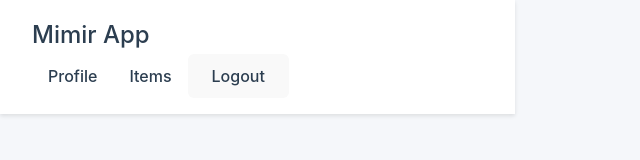
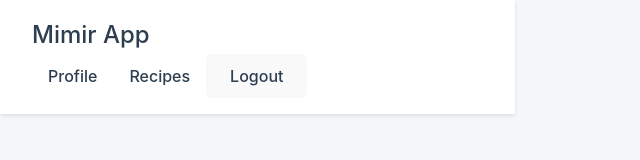
Before and after one commit to chas-academy/u09-business-project-loopback-labs, a React (Vite) app in the folder frontend/: page / in a window 1280 px wide. Shown: the top 160 px of the page, without its empty margins (0-640 px from the left). Built offline with nearby package versions, Linux system fonts and the light colour scheme; no server answers; sample sign-in values are in the browser's storage.

Commit message:
refactor: rename items to recipes
- Rename Items component to Recipes
- Update route path from /items to /recipes
- Update navigation link text and path in Navbar
- Keep same functionality but with more descriptive naming

```diff
--- a/frontend/src/App.jsx
+++ b/frontend/src/App.jsx
@@ -1,7 +1,7 @@
 import { BrowserRouter, Routes, Route, Navigate } from 'react-router-dom';
 import Navbar from './components/Navbar';
 import Home from './pages/Home';
-import Items from './pages/Items';
+import Recipes from './pages/Recipes';
 import Login from './pages/Login';
 import GithubCallback from './pages/GithubCallback';
 import Profile from './pages/Profile';
@@ -34,10 +34,10 @@ function App() {
               }
               />
               <Route
-                path="/items"
+                path="/recipes"
                 element={
                   <PrivateRoute>
-                    <Items />
+                    <Recipes />
                   </PrivateRoute>
                 }
               />
--- a/frontend/src/components/Navbar.jsx
+++ b/frontend/src/components/Navbar.jsx
@@ -25,8 +25,8 @@ function Navbar() {
             <Link to="/profile" className="nav-link">
               Profile
             </Link>
-            <Link to="/items" className="nav-link">
-              Items
+            <Link to="/recipes" className="nav-link">
+              Recipes
             </Link>
             <button onClick={handleLogout} className="logout-btn">
               Logout
```
